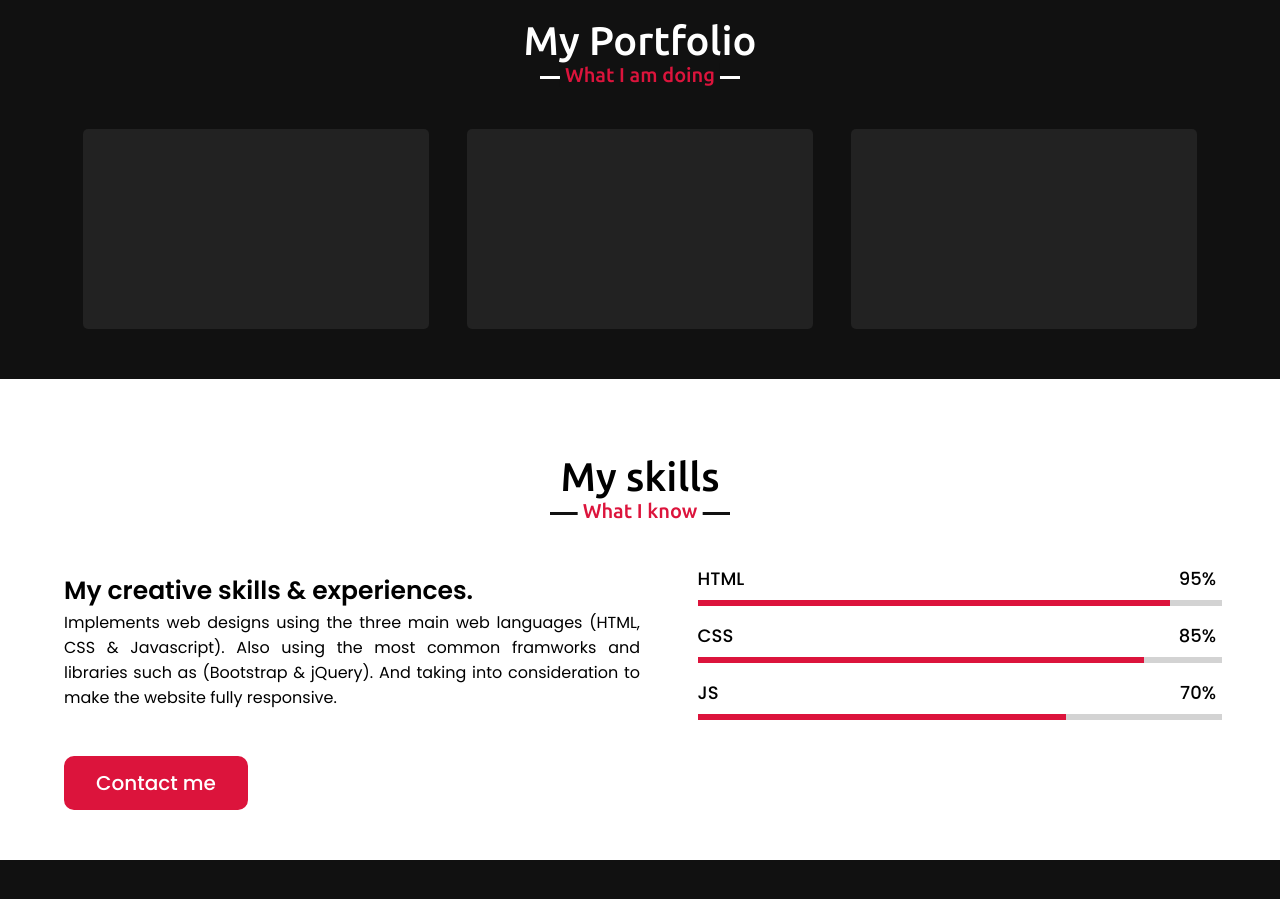
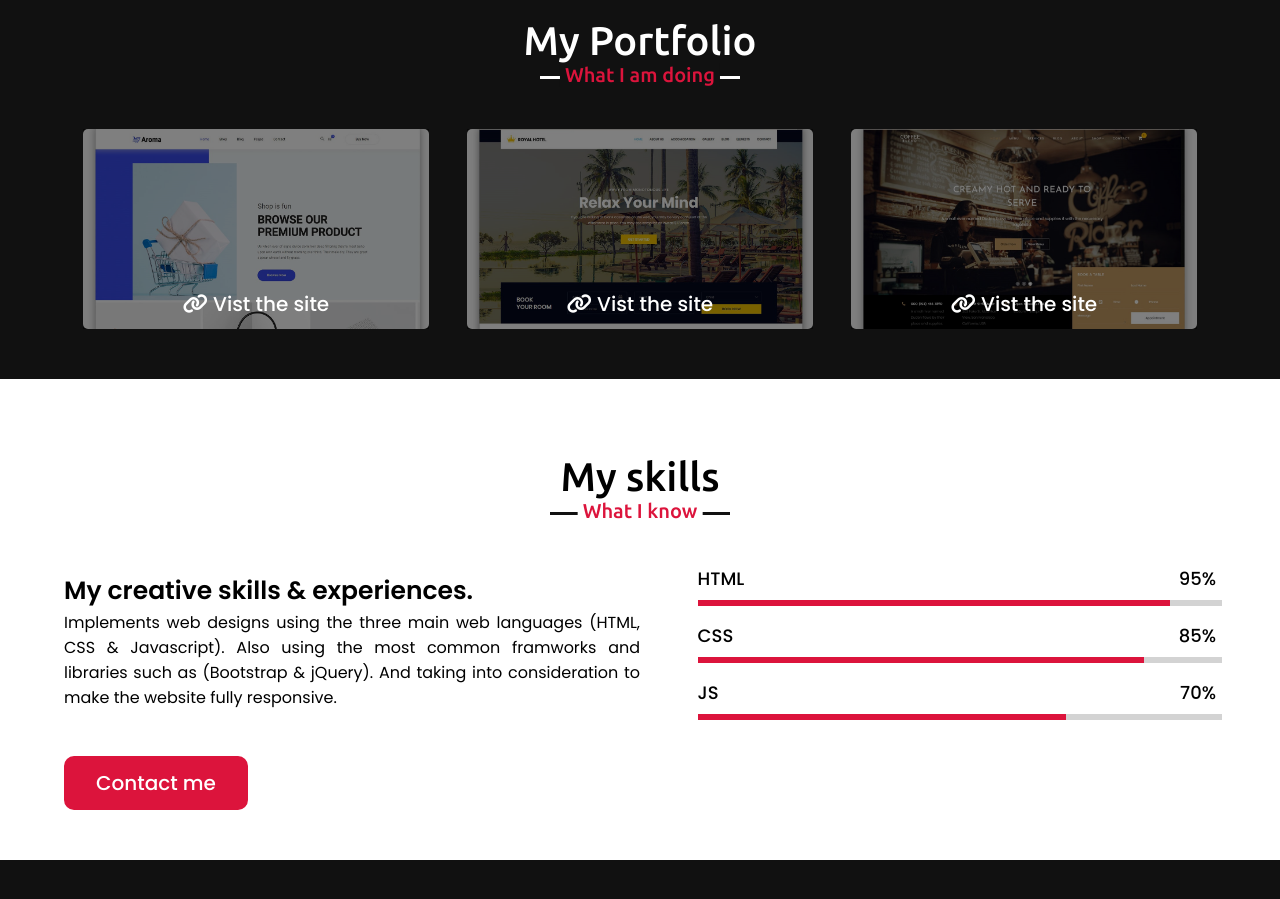
Before and after one commit to IslamAlii/Portfolio, a plain HTML site: page index.html in a window 1280 px wide. Shown: the part 1500-2399 px from the top of the page. Drawn offline with nearby package versions, Linux system fonts and the light colour scheme.

Commit message:
Updating the portfolio

```diff
--- a/css/style.css
+++ b/css/style.css
@@ -254,16 +254,54 @@ main .social i:hover {
 }
 
 .portfolio .container .project {
+  position: relative;
   width: 30%;
   height: 200px;
-  background-color: #222;
+  background-size: cover;
   border-radius: 5px;
   cursor: pointer;
   transition: 0.3s ease-in-out;
 }
 
-.portfolio .container div:hover {
-  background-color: var(--main-color);
+.portfolio .container .project:first-of-type {
+  background-image: url(../images/projects/aroma\ shop.jpg);
+}
+
+.portfolio .container .project:nth-of-type(2) {
+  background-image: url(../images/projects/royal\ hotel.jpg);
+}
+
+.portfolio .container .project:last-of-type {
+  background-image: url(../images/projects/coffee\ blend.jpg);
+}
+
+.portfolio .container .project .project-overlay {
+  width: 100%;
+  height: 100%;
+  background-color: rgba(0, 0, 0, 0.5);
+  position: absolute;
+  top: 0;
+  left: 0;
+  transition: 0.5s ease-in-out;
+}
+
+.portfolio .container .project:hover .project-overlay {
+  opacity: 0.5;
+}
+
+.portfolio .container .project:hover .visit {
+  color: var(--main-color);
+}
+
+.portfolio .container .project .visit {
+  color: white;
+  font-size: 20px;
+  font-weight: 500;
+  position: absolute;
+  bottom: 5%;
+  left: 50%;
+  transform: translate(-50%, 0);
+  transition: 0.5s ease-in-out;
 }
 
 /* ---------------- Skills Styles --------------*/
--- a/index.html
+++ b/index.html
@@ -63,9 +63,19 @@
     <section class="portfolio">
       <h2 class="section-heading">My Portfolio</h2>
       <div class="container">
-        <div class="project"></div>
-        <div class="project"></div>
-        <div class="project"></div>
+        <div class="project">
+          <div class="project-overlay"></div>
+          <a href="https://islamalii.github.io/Aroma-Shop/" target="_blank" class="visit"><i class="fas fa-link"></i> Vist the site</a>
+        </div>
+        <div class="project">
+          <div class="project-overlay"></div>
+          <a href="https://islamalii.github.io/Royal-Hotel/" target="_blank" class="visit"><i class="fas fa-link"></i> Vist the site</a>
+        </div>
+        <div class="project">
+          <div class="project-overlay"></div>
+          <a href="https://islamalii.github.io/Coffee-Blend/" target="_blank" class="visit"><i class="fas fa-link"></i> Vist the site</a>
+
+        </div>
       </div>
     </section>
 
```
Also changed, not shown: images/projects/aroma shop.jpg (added), images/projects/coffee blend.jpg (added), images/projects/royal hotel.jpg (added).
